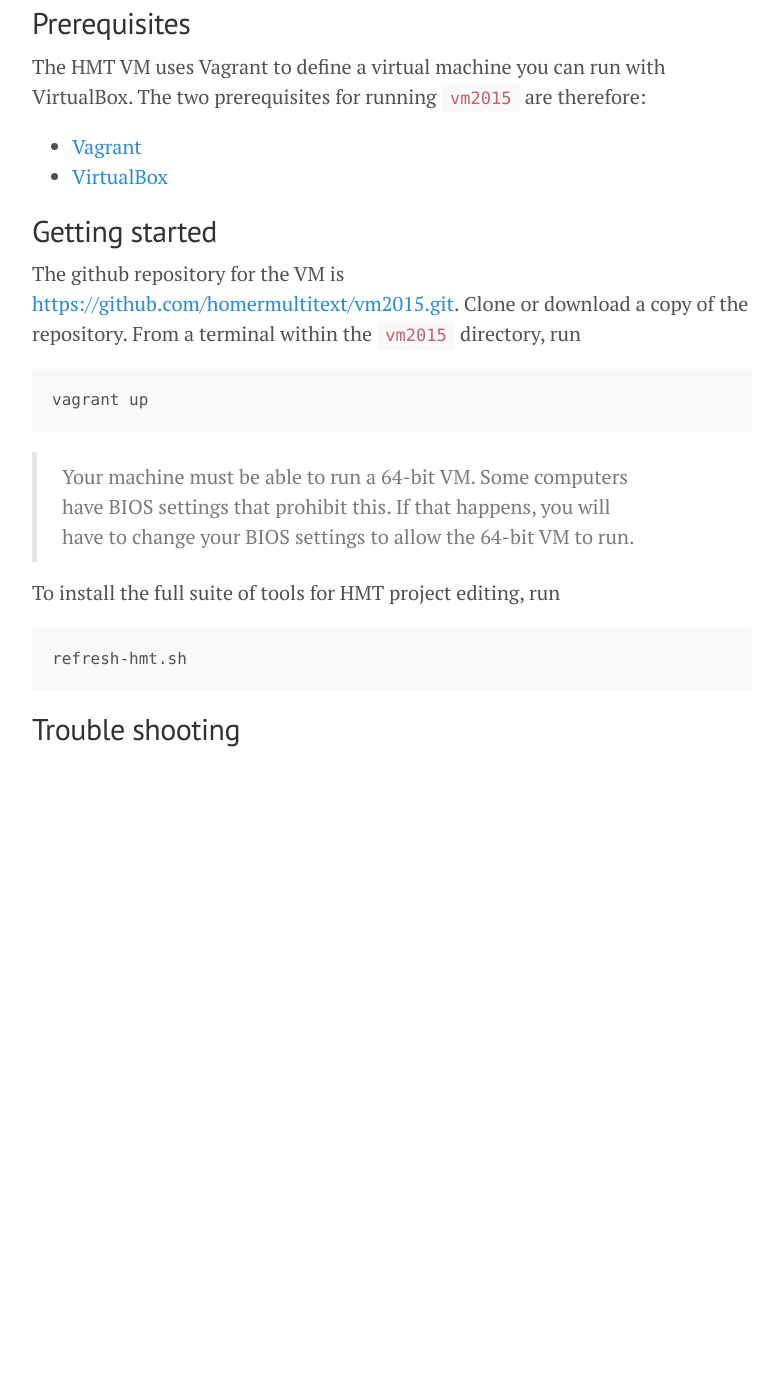
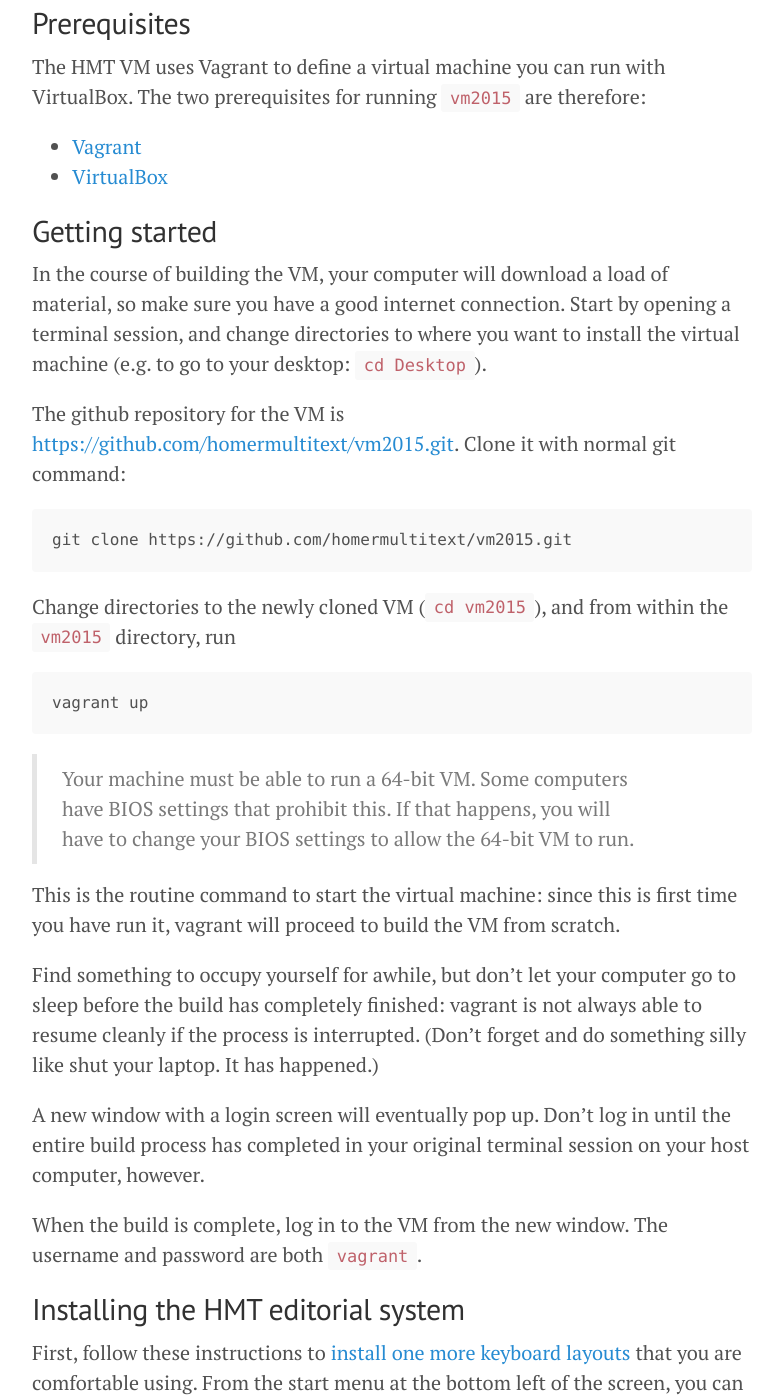
Before and after one commit to homermultitext/hmt-docs, a Jekyll site: the page built from vm/install.md, in a window 1280 px wide and 1400 px high, scrolled down 198 px. Shown: the whole window, without its empty margins (248-1027 px from the left). Built offline with Jekyll 4.4.1, drawn with Linux system fonts in a browser that asks for light colours; Markdown is read by kramdown in place of the engine named in the settings; before the commit the page ends 1026 px from its top, so only the background shows below that; some of the changed text lies outside the part shown.

Commit message:
Update docs for VM

```diff
--- a/_config.yml
+++ b/_config.yml
@@ -13,8 +13,10 @@ baseurl: '/hmt-docs/'
 
 
 links:
-  - title: Technical documentation
+  - title: Basic technologies
     url: /tech
+  - title: The HMT VM
+    url: /vm
   - title: Digital scholarly edition
     url: /dse
   - title: Total editing
--- a/vm/install.md
+++ b/vm/install.md
@@ -18,20 +18,47 @@ The HMT VM uses Vagrant to define a virtual machine you can run with  VirtualBox
 
 ## Getting started ##
 
-The  github repository for the VM is <https://github.com/homermultitext/vm2015.git>.  Clone or download a copy of the repository.  From a terminal within the `vm2015` directory, run
+In the course of building the VM, your computer will download a load of material, so make sure you have a good internet connection.  Start by opening a terminal session, and change directories to where you want to install the virtual machine (e.g. to go to your desktop: `cd Desktop`).
+
+The  github repository for the VM is <https://github.com/homermultitext/vm2015.git>.  Clone it with normal git command:
+
+    git clone https://github.com/homermultitext/vm2015.git
+
+Change directories to the newly cloned VM (`cd vm2015`), and from within the `vm2015` directory, run
 
     vagrant up
 
 > Your machine must be able to run a 64-bit VM.  Some computers have BIOS settings that prohibit this.  If that happens, you will have to change your BIOS settings to allow the 64-bit VM to run.
 
 
+This is the routine command to start the virtual machine: since this is first time you have run it, vagrant will proceed to build the VM from scratch.
+
+Find something to occupy yourself for awhile, but don't let your computer go to sleep before the build has completely finished:  vagrant is not always able to resume cleanly if the process is interrupted.  (Don’t forget and do something silly like shut your laptop. It has happened.)
+
+A new window with a login screen will eventually pop up.  Don't log in until the entire build process has completed in your original terminal session on your host computer, however.
+
+When the build is complete, log in to the VM from the new window. The username and password are both `vagrant`.
 
 
+
+## Installing the HMT editorial system ##
+
+First, follow these instructions to [install one more keyboard layouts](../keyboard) that you are comfortable using.
+From the start menu at the bottom left of the screen, you can open a terminal running a bash shell.  Choose LXTerminal from the Accessories menu.
+
+
+![LX Terminal](../imgs/lxterm.png)
 
 To install the full suite of tools for HMT project editing, run
 
     refresh-hmt.sh
 
 
+When you are done , you can shut down the virtual machine from your original terminal session on your host computer by running
+
+    vagrant halt
+
+You will want to remember to do this because otherwise the machine will keep running and draining your battery.
+
 
 ## Trouble shooting ##
```
Also changed, not shown: vm/xmlcopyeditor.md (+1 -0 lines), vm/imgs/khandler.png (added), vm/imgs/khpanel.png (added), vm/imgs/lxterm.png (added).
